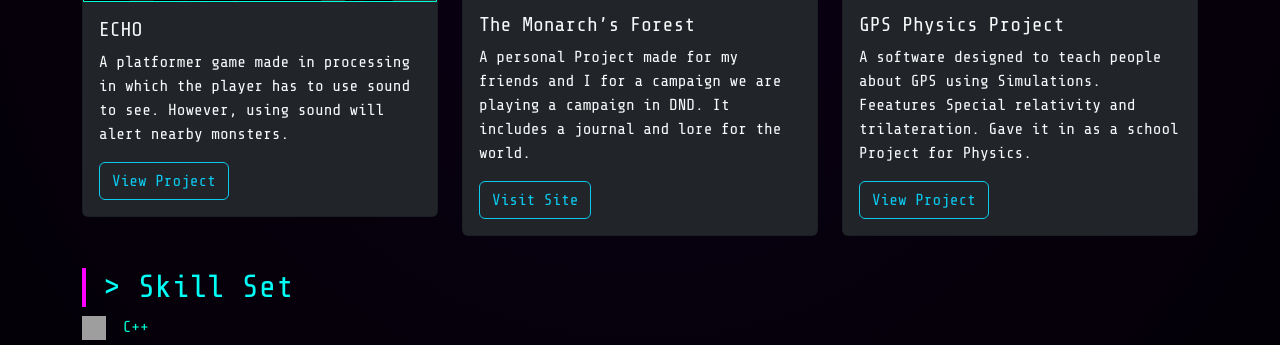
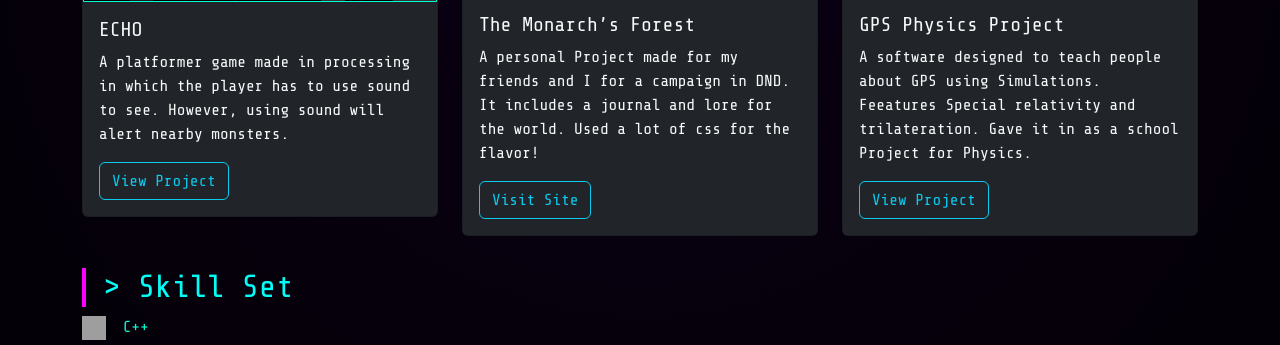
Before and after one commit to AstroAtomic/my_website, a plain HTML site: page index.html in a window 1280 px wide. Shown: the part 1079-1424 px from the top of the page. Drawn offline with nearby package versions, Linux system fonts and the light colour scheme; grey boxes are pictures that could not be loaded.

```diff
--- a/index.html
+++ b/index.html
@@ -76,7 +76,7 @@
             <img src="images/monarchsForest.png" class="card-img-top" alt="Monarch's Forest">
             <div class="card-body">
               <h5 class="card-title">The Monarch’s Forest</h5>
-              <p class="card-text">A personal Project made for my friends and I for a campaign we are playing a campaign in DND. It includes a journal and lore for the world.</p>
+              <p class="card-text">A personal Project made for my friends and I for a campaign in DND. It includes a journal and lore for the world. Used a lot of css for the flavor!</p>
               <a  rel = "noopener" href="https://astroatomic.github.io/monarchs-forest/index.html" class="btn btn-outline-info" target="_blank">Visit Site</a>
             </div>
           </div>
```
